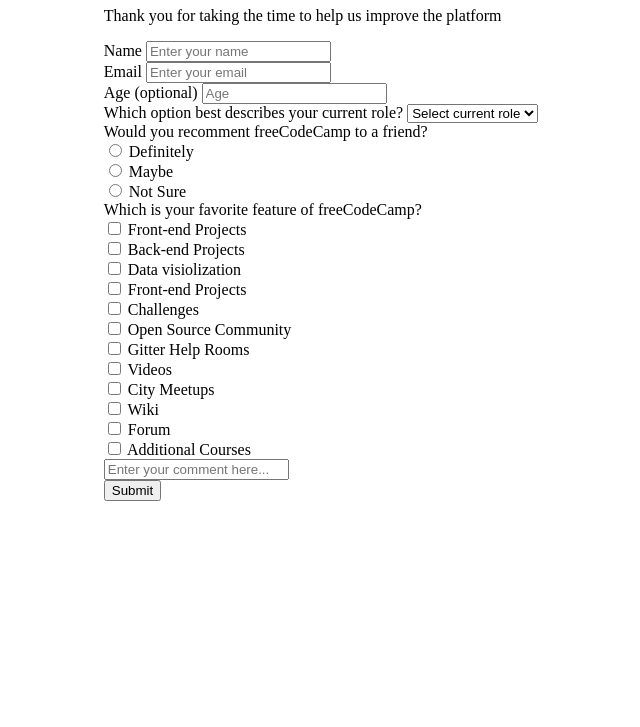
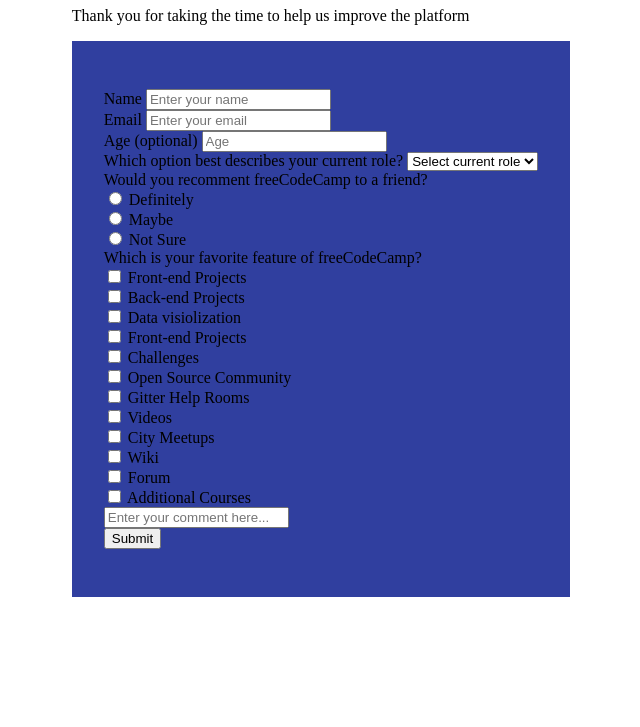
Before and after one commit to martinkarugaba/fcc-test-Teklur-and-Martin, a plain HTML site: page index.html in a window 1280 px wide. Shown: the part 73-800 px from the top of the page, without its empty margins (319-959 px from the left). Drawn offline with Linux system fonts and the light colour scheme.

Commit message:
added more css

```diff
--- a/css/style.css
+++ b/css/style.css
@@ -7,3 +7,7 @@
     align-items: center;
 
 }
+form {
+   padding: 3rem 2rem;
+   background-color:#303F9F;
+}
```
